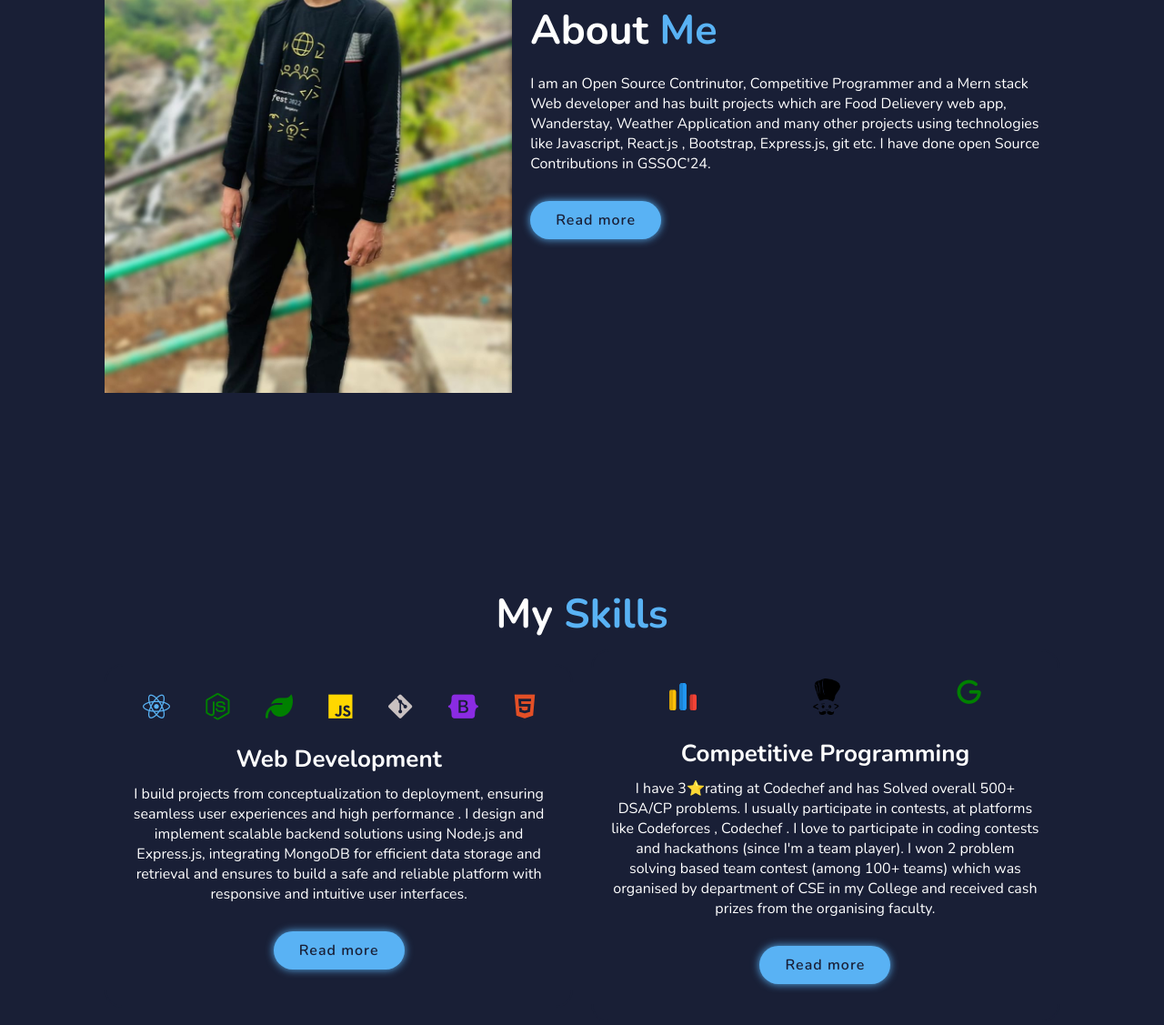
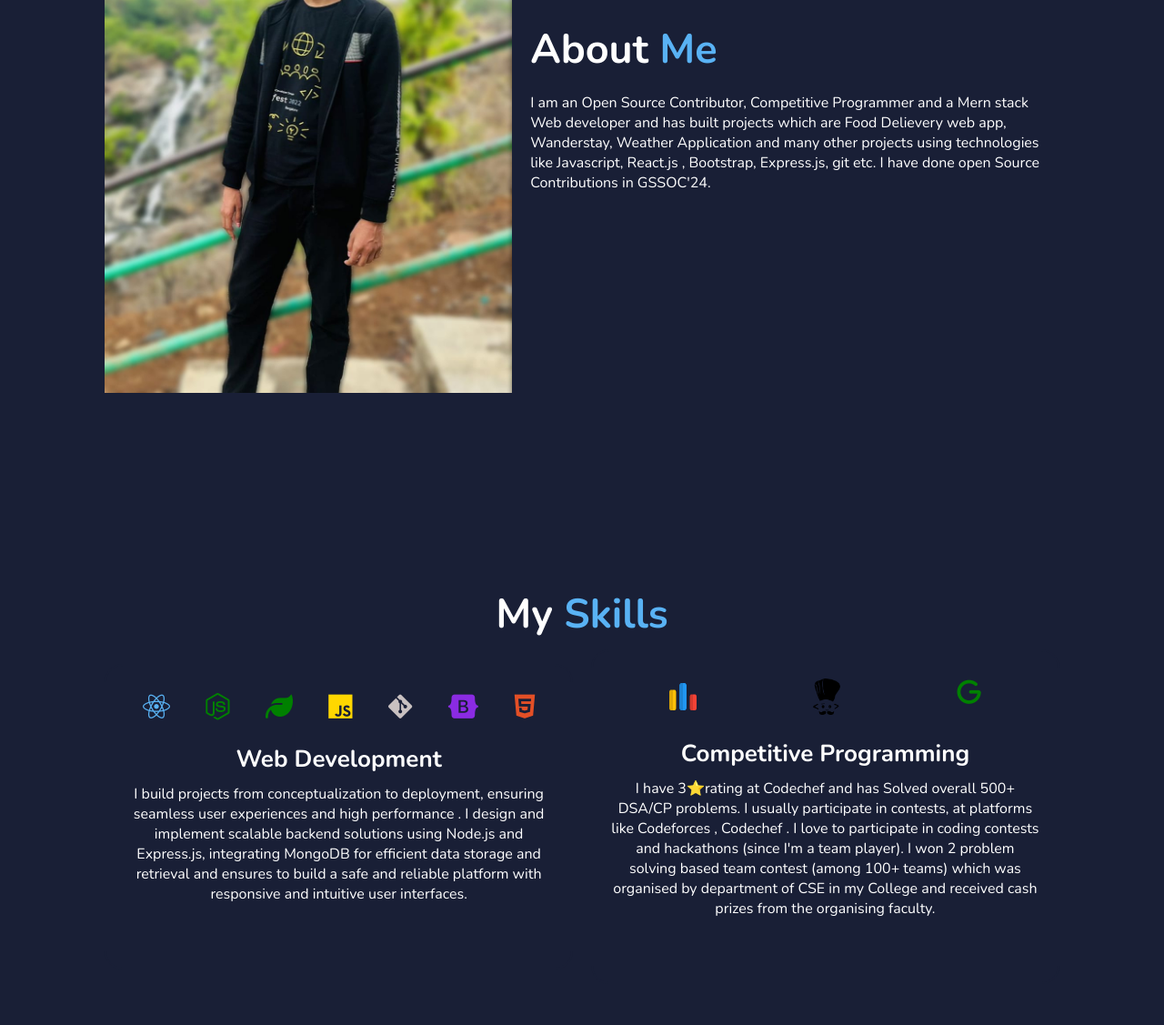
Before and after one commit to Suvam3456/meet_suvam, a plain HTML site: page index.html in a window 1280 px wide. Shown: the part 1105-2232 px from the top of the page at 91% size. Drawn offline with nearby package versions, Linux system fonts and the light colour scheme.

Commit message:
index.html

```diff
--- a/index.html
+++ b/index.html
@@ -71,8 +71,7 @@
 
         <div class="about-content">
             <h2 class="heading">About <span>Me</span></h2>
-            <p> I am an Open Source Contrinutor, Competitive Programmer and a Mern stack Web developer and has built projects which are Food Delievery web app, Wanderstay, Weather Application and many other projects using technologies like Javascript, React.js , Bootstrap, Express.js, git etc. I have done open Source Contributions in GSSOC'24. </p>
-            <a href="#" class="btn">Read more</a>
+            <p> I am an Open Source Contributor, Competitive Programmer and a Mern stack Web developer and has built projects which are Food Delievery web app, Wanderstay, Weather Application and many other projects using technologies like Javascript, React.js , Bootstrap, Express.js, git etc. I have done open Source Contributions in GSSOC'24. </p>
         </div>
 
     </section>
@@ -100,7 +99,6 @@
                     and implement scalable backend solutions using Node.js and Express.js, integrating MongoDB for
                     efficient data storage and retrieval and ensures to build a safe and
                     reliable platform with responsive and intuitive user interfaces.</p>
-                <a href="" class="btn">Read more</a>
             </div>
 
             <div class="services-box">
@@ -117,7 +115,6 @@
                     which was organised by department of CSE in my College and received cash prizes from the organising
                     faculty.
                 </p>
-                <a href="" class="btn">Read more</a>
             </div>
         </div>
         </div>
```
